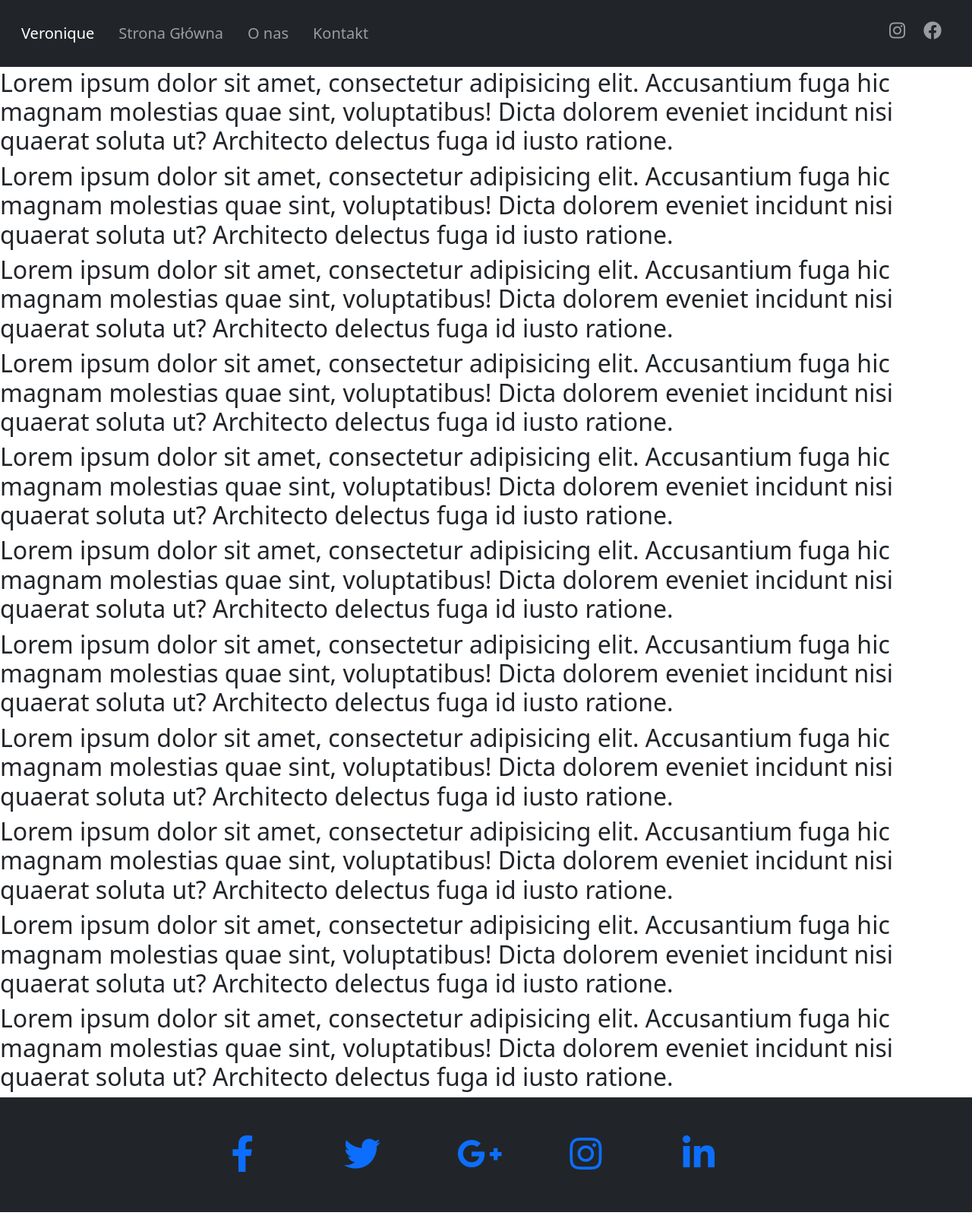
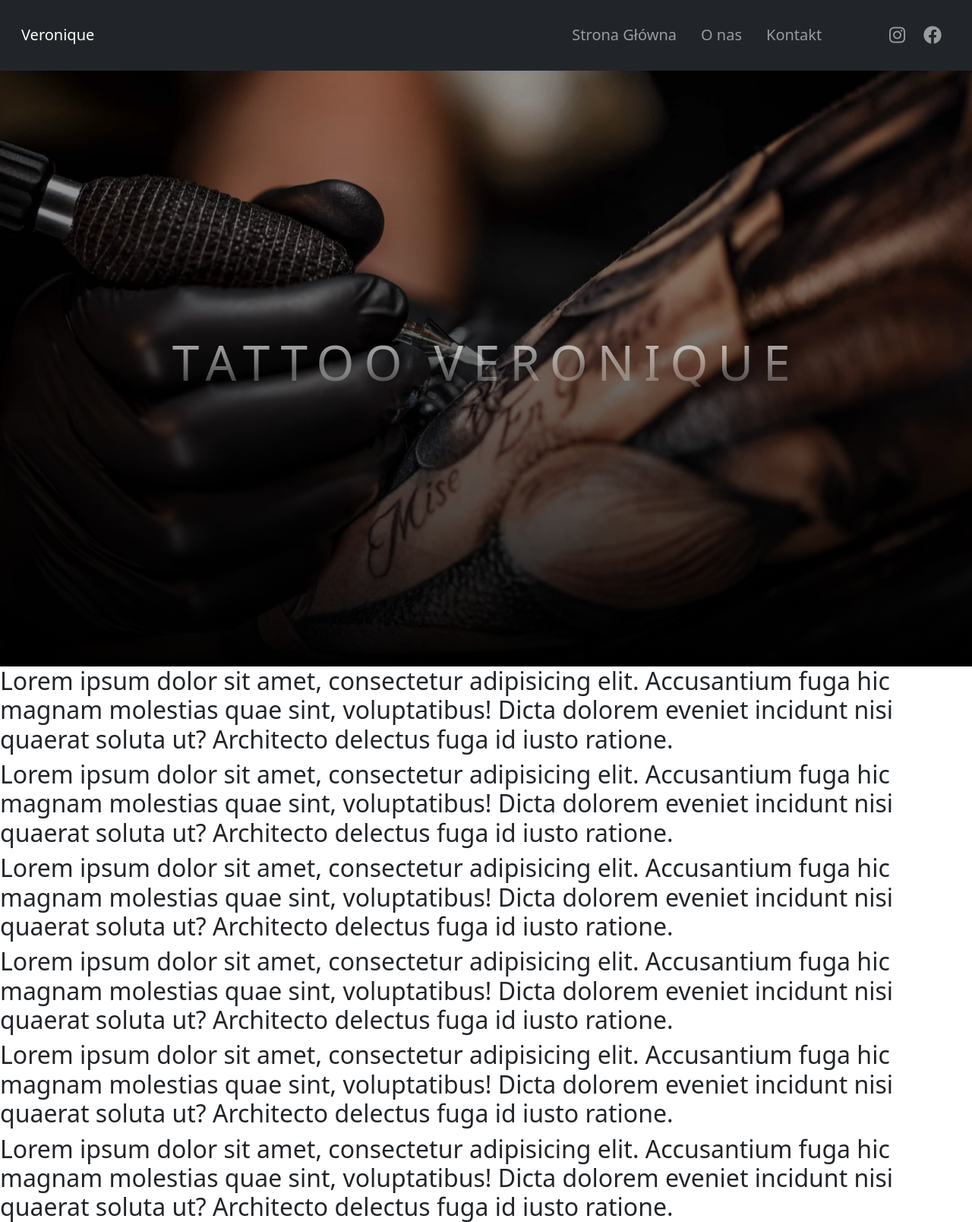
Before and after one commit to HKarpenko/WebPageProject, a Flask app: page / in a window 1280 px wide. Shown: the top 1608 px of the page at 76% size. Run offline with Flask 2, Linux system fonts and the light colour scheme; some libraries are stand-ins or nearby versions.

Commit message:
Landing Page working

```diff
--- a/templates/home.html
+++ b/templates/home.html
@@ -8,16 +8,85 @@
 
   <link rel="stylesheet" href="https://use.fontawesome.com/releases/v5.11.2/css/all.css">
 
-   <link rel="stylesheet" href="../static/css/bootstrap.min.css">
+  <link rel="stylesheet" href="../static/css/bootstrap.min.css">
 
   <script type="text/javascript" src="../static/js/jquery.min.js"></script>
 
   <script type="text/javascript" src="../static/js/bootstrap.min.js"></script>
 
+  <style>
+    .fade-eff-1 {
+        opacity: 0;
+        animation: fadeImg 1s ease-in-out forwards;
+        animation-delay: 1s;
+    }
+    .fade-eff-05 {
+        opacity: 0;
+        animation: fadeImg 0.5s ease-in-out forwards;
+        animation-delay: 0.3s;
+    }
+    @keyframes fadeImg {
+      0% {
+        opacity: 0;
+      }
+      100% {
+        opacity: 1;
+      }
+    }
+
+    .slide {
+      position: absolute;
+      top: -2000px;
+      animation: slide 1.5s forwards;
+    }
+
+    @keyframes slide {
+        100% { top: 0; }
+    }
+
+    .masthead {
+      position: relative;
+      width: 100%;
+      height: auto;
+      min-height: 35rem;
+      padding: 15rem 0;
+      background: linear-gradient(to bottom, rgba(0, 0, 0, 0.3) 0%, rgba(0, 0, 0, 0.7) 75%, #000000 100%), url("../static/img/tattoMain.jpg");
+      background-position: center;
+      background-repeat: no-repeat;
+      background-attachment: scroll;
+      background-size: cover;
+    }
+    .masthead h1 {
+      font-size: 3rem;
+      line-height: 3rem;
+      letter-spacing: 0.8rem;
+      background: linear-gradient(rgba(255, 255, 255, 0.7), rgba(255, 255, 255, 0.2));
+      -webkit-text-fill-color: transparent;
+      -webkit-background-clip: text;
+              background-clip: text;
+    }
+    @media (min-width: 992px) {
+      .masthead {
+        height: 100vh;
+        padding: 0;
+      }
+      .masthead h1 {
+        font-size: 4rem;
+        line-height: 4rem;
+        letter-spacing: 0.8rem;
+      }
+      .masthead h2 {
+        max-width: 30rem;
+        font-size: 1.25rem;
+      }
+    }
+
+  </style>
+
 </head>
 <body>
-  <header style="margin-bottom: 7%;">
-    <nav class="navbar navbar-expand-md bg-dark navbar-dark fixed-top p-3">
+  <header style="margin-bottom: 6%;">
+    <nav class="navbar fade-eff-05 navbar-expand-md bg-dark navbar-dark fixed-top p-3">
       <div class="container-fluid">
           <a class="navbar-brand" href="#">Veronique</a>
 
@@ -25,10 +94,9 @@
             <span class="navbar-toggler-icon"></span>
           </button>
 
-          <!-- Left side Links -->
-          <div class="collapse navbar-collapse" id="NavbarLinksLeft">
-
-            <ul class="navbar-nav mr-auto">
+          <!-- Right side Links -->
+          <div class="collapse navbar-collapse justify-content-end" id="NavbarLinksRight">
+            <ul class="navbar-nav mr-5">
               <li class="nav-item h5 my-2 mx-2">
                 <a class="nav-link" href="#">Strona Główna</a>
               </li>
@@ -37,22 +105,19 @@
                 <a class="nav-link" href="#">O nas</a>
               </li>
 
-              <li class="nav-item h5 my-2 mx-2">
+              <li class="nav-item h5 my-2 mx-2" style="width: 150px;">
                 <a class="nav-link" href="#">Kontakt</a>
               </li>
             </ul>
-          </div>
 
-          <!-- Right side Links -->
-          <div class="collapse navbar-collapse justify-content-end" id="NavbarLinksRight">
-            <ul class="navbar-nav ml-auto">
-              <li class="nav-item h4 mx-1">
+            <ul class="navbar-nav ml-5">
+              <li class="nav-item h4 mt-2 mx-1">
                 <a class="nav-link waves-effect waves-light">
                   <i class="fab fa-instagram"></i>
                 </a>
               </li>
 
-              <li class="nav-item h4 mx-1">
+              <li class="nav-item h4 mt-2 mx-1">
                 <a class="nav-link waves-effect waves-light">
                   <i class="fab fa-facebook"></i>
                 </a>
@@ -62,7 +127,14 @@
       </div>
     </nav>
   </header>
-    <h2 >Lorem ipsum dolor sit amet, consectetur adipisicing elit. Accusantium fuga hic magnam molestias quae sint, voluptatibus! Dicta dolorem eveniet incidunt nisi quaerat soluta ut? Architecto delectus fuga id iusto ratione.</h2>
+    <header class="masthead slide">
+      <div class="container d-flex h-100 align-items-center">
+        <div class="mx-auto text-center">
+          <h1 class="mx-auto my-0 text-uppercase">Tattoo Veronique</h1>
+        </div>
+      </div>
+    </header>
+    <h2>Lorem ipsum dolor sit amet, consectetur adipisicing elit. Accusantium fuga hic magnam molestias quae sint, voluptatibus! Dicta dolorem eveniet incidunt nisi quaerat soluta ut? Architecto delectus fuga id iusto ratione.</h2>
         <h2 >Lorem ipsum dolor sit amet, consectetur adipisicing elit. Accusantium fuga hic magnam molestias quae sint, voluptatibus! Dicta dolorem eveniet incidunt nisi quaerat soluta ut? Architecto delectus fuga id iusto ratione.</h2>
 
       <h2 >Lorem ipsum dolor sit amet, consectetur adipisicing elit. Accusantium fuga hic magnam molestias quae sint, voluptatibus! Dicta dolorem eveniet incidunt nisi quaerat soluta ut? Architecto delectus fuga id iusto ratione.</h2>
```
Also changed, not shown: static/img/tattoMain.jpg (added).
